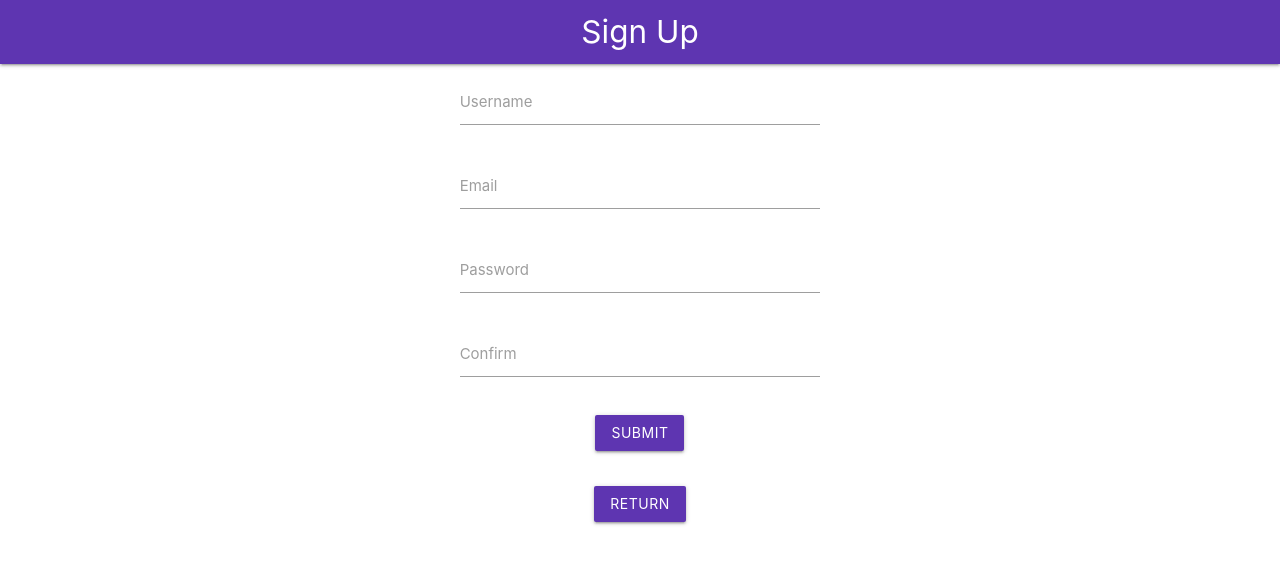
After one commit to CAJames1995/flaskmvc, a Flask app: template App/templates/signup.html in a window 1280 px wide. The commit adds this page. Shown: the top 564 px of the page. Run offline with Flask 2, Linux system fonts and the light colour scheme; the template is opened without the code that fills it, so the values that code supplies are empty, except form fields; tables that the repository leaves empty hold one stand-in row (values such as "Sample post"); form fields are guessed from the names that the template uses.

Commit message:
commit login and signups buttons non functional

```diff
--- /dev/null
+++ b/App/controllers/signUp.py
@@ -0,0 +1,4 @@
+from App.models import SignUp
+
+def create_form():
+    return SignUp()
--- a/App/main.py
+++ b/App/main.py
@@ -11,7 +11,8 @@ from datetime import timedelta
 from App.database import create_db
 
 from App.controllers import (
-    setup_jwt
+    setup_jwt,
+    create_user
 )
 
 from App.views import (
@@ -60,3 +61,62 @@ def create_app(config={}):
     setup_jwt(app)
     app.app_context().push()
     return app
+
+app = create_app()
+
+@app.route('/api/users', methods = ['GET'])
+def getAllUsers():
+    u = User.query.all()
+    if u is None:
+        return []
+    uList = [us.toDict() for us in u]
+    return jsonify(uList)
+
+@app.route('/login')
+def getLoginPage():
+    if current_user.is_authenticated:
+        flash('Already Logged In')
+        return redirect(url_for(''))
+    form = LogIn()
+    return render_template('templates/login.html',form = form)
+
+@app.route('/login', methods = {'POST'})
+def loginAction():
+    form = LogIn()
+    data = request.form
+    user = validate_User(data['username'], data['password'])
+    if user is not None:
+        flash('Login successful')
+        login_user(user,True)
+        return redirect(url_for(''))
+
+    flash('Invalid credentials')
+    return redirect(url_for('loginAction'))
+
+
+@app.route('/signup')
+def getSignUpPage():
+    if current_user.is_authenticated:
+        flash('You cannot create an account while logged in.')
+        return redirect(url_for(''))
+    form = SignUp()
+    return render_template('signup.html',form = form)
+
+@app.route('/signup', methods=['POST'])
+def signUpAction():
+    form = SignUp()
+    data = request.form
+    message = create_user(data['username'], data['password'])
+    if message == "Error":
+        flash('Error. Account not created')
+        return redirect(url_for('getSignUpPage'))
+    else:
+        flash('Account Created Successfully')
+    return redirect(url_for('loginAction'))
+
+
+@app.route('/logout')
+def logoutActions():
+    logout_user()
+    flash('Logged Out')
+    return redirect(url_for('api_views.get_api_docs'))
--- a/App/templates/layout.html
+++ b/App/templates/layout.html
@@ -13,14 +13,14 @@
 
   </head>
   <body>
-    <nav class="purple">
+    <nav class="#5e35b1 deep-purple darken-1">
       <div class="nav-wrapper">
         <a href="#!" class="brand-logo center">{% block page %}{% endblock %}</a>
         <div class="nav-wrapper">
             <ul id="nav-mobile" class="left">
-                <li><a href="/">Home</a></li>
+                <!-- <li><a href="/">Home</a></li>
                 <li><a href="/users">Users Jinja</a></li>
-                <li><a href="/static/users">Users JS</a></li>
+                <li><a href="/static/users">Users JS</a></li> -->
             </ul>
         </div>
       </div>
--- /dev/null
+++ b/App/templates/signup.html
@@ -0,0 +1,49 @@
+{% extends "layout.html" %}
+{% block title %}Student Conduct{% endblock %}
+{% block page %}Sign Up{% endblock %}
+
+{{ super() }}
+
+{% block content %}
+<body>
+  <div class="row">
+    <div class="row center-align">
+      <form id="myForm" class="col s12 m8 offset-m2" method="POST" action="/signup">
+          {{ form.csrf_token }}
+
+          {% if form.csrf_token.error %}
+          <div class="warning">You have submitted an invalid CSRF token</div>
+           {% endif %}
+          <div class="input-field col s12 m8 offset-m2">
+            {{ form.username(size=20, class="validate") }}
+            {{ form.username.label }}
+          </div>
+
+          <div class="input-field col s12 m8 offset-m2">
+            {{ form.email(size=50, class="validate") }}
+            {{ form.email.label }}
+          </div>
+
+          <div class="input-field col s12 m8 offset-m2">
+            {{ form.password(size=20, class="validate") }}
+            {{ form.password.label }}
+          </div>
+
+          <div class="input-field col s12 m8 offset-m2">
+            {{ form.confirm(size=20, class="validate") }}
+            {{ form.confirm.label }}
+          </div>
+
+          <div class="input-field col s12 m8 offset-m2">
+            {{form.submit (class="btn white-text #5e35b1 deep-purple darken-1")}}
+          </div>
+      </form>
+
+    </div>
+    <div class="center-align col s12 m8 offset-m2">
+    <a href = "/" class="waves-effect waves-light btn white-text #5e35b1 deep-purple darken-1">Return</a>
+</div>
+</div>
+</body>
+
+{% endblock %}
```
Also changed, not shown: App/models/login.py (added, +8 -0 lines), App/models/signUp.py (added, +10 -0 lines), App/templates/index.html (+19 -4 lines), App/templates/login.html (added, +39 -0 lines).
